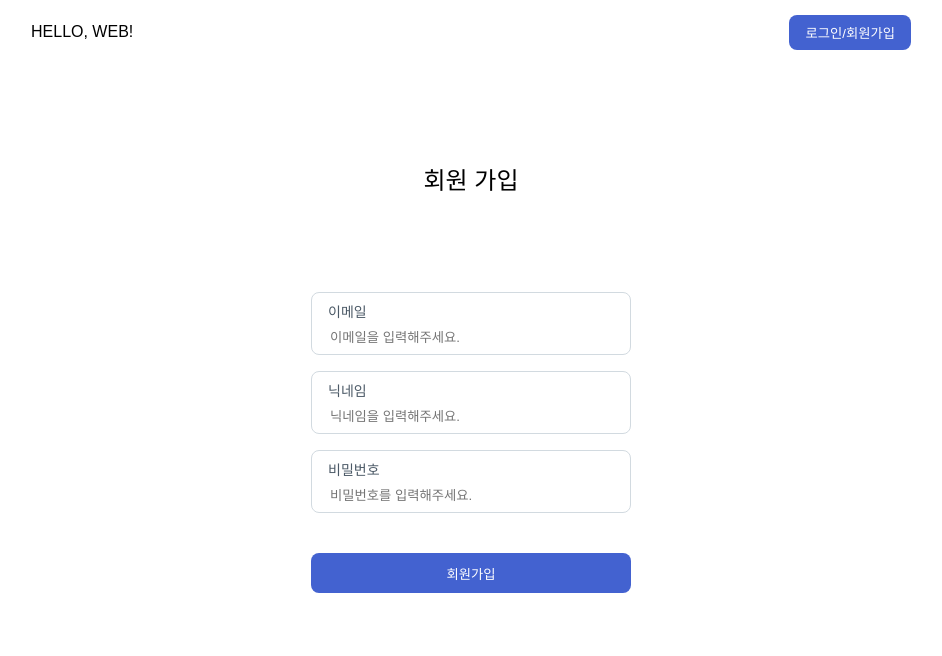
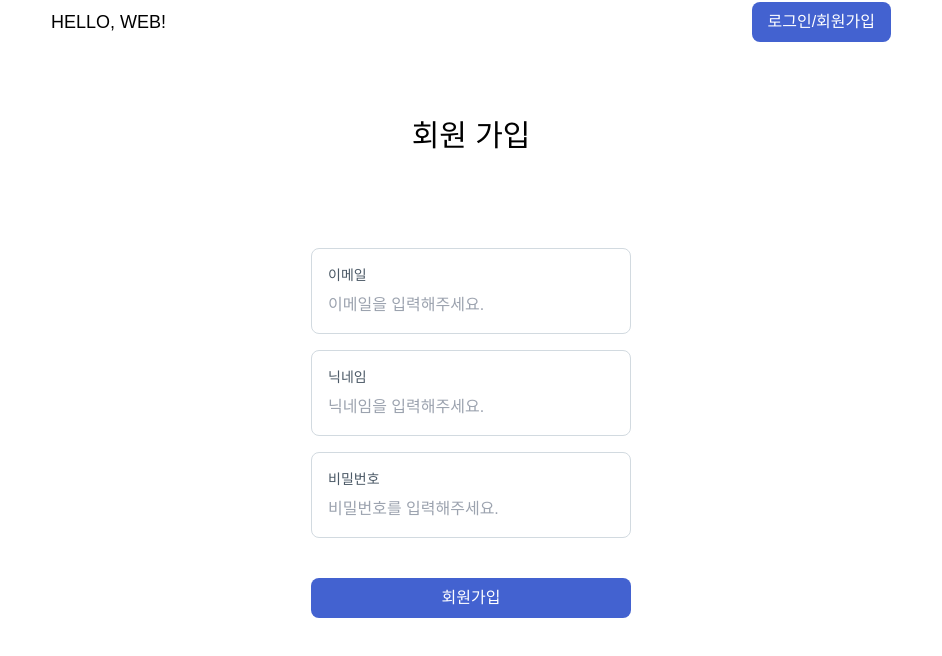
Before and after one commit to Tolerblanc/boostcampwm9th-web-be-p2-was, a website: page views/form.html in a window 1280 px wide. Shown: the whole page, without its empty margins (169-1111 px from the left). Drawn offline with nearby package versions, Linux system fonts and the light colour scheme; files that its build step writes are made by us from their sources; a web font is replaced by a local one.

Commit message:
refactor: 회원가입 폼을 tailwind로 재작성

```diff
--- a/static/index.css
+++ b/static/index.css
@@ -7,201 +7,3 @@
 * {
   font-family: var(--font-family);
 }
-
-.flex {
-  display: flex;
-}
-
-.flex-col {
-  flex-direction: column;
-}
-
-.align-center {
-  align-items: center;
-}
-
-.justify-between {
-  justify-content: space-between;
-}
-
-.color-white {
-  color: #ffffff;
-}
-
-.color-off-while {
-  color: #f5f7f9;
-}
-
-.color-gray-100 {
-  color: #d2dae0;
-}
-
-.color-gray-200 {
-  color: #879298;
-}
-
-.color-gray-300 {
-  color: #4b5966;
-}
-
-.color-black {
-  color: #14212b;
-}
-
-.color-primary {
-  color: #4362d0;
-}
-
-.bg-color-primary {
-  background-color: #4362d0;
-}
-
-.bolder-color-gray-100 {
-  border-color: #d2dae0;
-}
-
-.gap-40 {
-  gap: 40px;
-}
-
-.gap-16 {
-  gap: 16px;
-}
-
-.gap-10 {
-  gap: 10px;
-}
-
-.gap-8 {
-  gap: 8px;
-}
-
-.radius-8 {
-  border-radius: 8px;
-}
-
-.typo-bold-R {
-  font-size: 16px;
-  font-weight: 500;
-}
-
-.typo-bold-S {
-  font-size: 14px;
-  font-weight: 500;
-}
-
-.typo-display-L {
-  font-size: 32px;
-  font-weight: 500;
-}
-
-.typo-display-R {
-  font-size: 24px;
-  font-weight: 500;
-}
-
-.typo-body-R {
-  font-size: 16px;
-  font-weight: 400;
-}
-
-.typo-body-S {
-  font-size: 14px;
-  font-weight: 400;
-}
-
-.h-64 {
-  height: 64px;
-}
-
-.top-20 {
-  top: 20px;
-}
-
-.left-20 {
-  left: 20px;
-}
-
-.pt-8 {
-  padding-top: 8px;
-}
-
-.pr-16 {
-  padding-right: 16px;
-}
-
-.pr-10 {
-  padding-right: 10px;
-}
-
-.pl-16 {
-  padding-left: 16px;
-}
-
-.pl-10 {
-  padding-left: 10px;
-}
-
-.pb-8 {
-  padding-bottom: 8px;
-}
-
-.pb-40 {
-  padding-bottom: 40px;
-}
-
-.mt-24 {
-  margin-top: 24px;
-}
-
-.mt-40 {
-  margin-top: 40px;
-}
-
-.rounded-md {
-  border-radius: 6px;
-}
-
-.rounded-lg {
-  border-radius: 8px;
-}
-
-.rounded-xl {
-  border-radius: 12px;
-}
-
-.rounded-2xl {
-  border-radius: 16px;
-}
-
-.rounded-2xl {
-  border-radius: 24px;
-}
-
-.border-none {
-  border: none;
-}
-
-.border {
-  border: 1px solid #d2dae0;
-}
-
-.w-320 {
-  width: 320px;
-}
-
-.h-148 {
-  height: 148px;
-}
-
-.h-40 {
-  height: 40px;
-}
-
-.box-border {
-  box-sizing: border-box;
-}
-
-body {
-  margin: 0 200px 200px;
-}
--- a/views/form.html
+++ b/views/form.html
@@ -3,70 +3,73 @@
   <head>
     <meta charset="UTF-8" />
     <meta name="viewport" content="width=device-width, initial-scale=1.0" />
-    <link rel="icon" href="/favicon.ico" type="image/x-icon" sizes="16x16" />
-    <link rel="stylesheet" href="/index.css" />
     <title>Web-BE-P2 WAS</title>
+    <link rel="stylesheet" href="index.css" />
+    <script src="https://cdn.tailwindcss.com"></script>
   </head>
-  <body>
-    <header class="flex align-center justify-between h-64 top-20 left-20 pb-40">
-      <h1 class="typo-bold-R">HELLO, WEB!</h1>
+
+  <body class="m-0 mx-[200px]">
+    <header class="flex items-center justify-between h-16 pb-10 pt-5 px-5">
+      <h1 class="text-lg font-medium">HELLO, WEB!</h1>
       <button
-        class="bg-color-primary color-white radius-8 pt-8 pr-16 pb-8 pl-16 top-20 left-20 gap-10 border-none"
+        class="bg-[#4362d0] text-white rounded-lg px-4 py-2 border-none focus:outline-none gap-2.5"
       >
         로그인/회원가입
       </button>
     </header>
-    <main class="flex flex-col align-center gap-40">
-      <div class="flex align-center h-148">
-        <h1 class="typo-display-R">회원 가입</h1>
+    <main class="flex flex-col items-center gap-10">
+      <div class="flex items-center h-36">
+        <h1 class="text-3xl font-medium">회원 가입</h1>
       </div>
       <form
-        class="flex flex-col align-center gap-16"
+        class="flex flex-col items-center gap-4"
         action="/create"
         method="get"
       >
         <div
-          class="box-border flex flex-col gap-8 border bolder-color-gray-100 pt-8 pr-16 pb-8 pl-16 rounded-lg w-320"
+          class="box-border flex flex-col gap-2 border border-[#d2dae0] p-4 rounded-lg w-80"
         >
-          <label for="email" class="typo-bold-S color-gray-300"> 이메일 </label>
+          <label for="email" class="text-sm font-medium text-[#4b5966]">
+            이메일
+          </label>
           <input
             type="text"
             id="email"
             name="email"
-            class="border-none"
+            class="border-none focus:outline-none"
             placeholder="이메일을 입력해주세요."
           />
         </div>
         <div
-          class="box-border flex flex-col gap-8 border bolder-color-gray-100 pt-8 pr-16 pb-8 pl-16 rounded-lg w-320"
+          class="box-border flex flex-col gap-2 border border-[#d2dae0] p-4 rounded-lg w-80"
         >
-          <label for="nickname" class="typo-bold-S color-gray-300">
+          <label for="nickname" class="text-sm font-medium text-[#4b5966]">
             닉네임
           </label>
           <input
             type="text"
             id="nickname"
             name="nickname"
-            class="border-none"
+            class="border-none focus:outline-none"
             placeholder="닉네임을 입력해주세요."
           />
         </div>
         <div
-          class="box-border flex flex-col gap-8 border bolder-color-gray-100 pt-8 pr-16 pb-8 pl-16 rounded-lg w-320"
+          class="box-border flex flex-col gap-2 border border-[#d2dae0] p-4 rounded-lg w-80"
         >
-          <label for="password" class="typo-bold-S color-gray-300">
+          <label for="password" class="text-sm font-medium text-[#4b5966]">
             비밀번호
           </label>
           <input
-            type="text"
+            type="password"
             id="password"
             name="password"
-            class="border-none"
+            class="border-none focus:outline-none"
             placeholder="비밀번호를 입력해주세요."
           />
         </div>
         <button
-          class="bg-color-primary color-white radius-8 pr-10 pl-10 gap-10 border-none w-320 h-40 mt-24"
+          class="bg-[#4362d0] text-white rounded-lg px-2.5 py-1.5 border-none w-80 h-10 mt-6 focus:outline-none"
           type="submit"
         >
           회원가입
```
